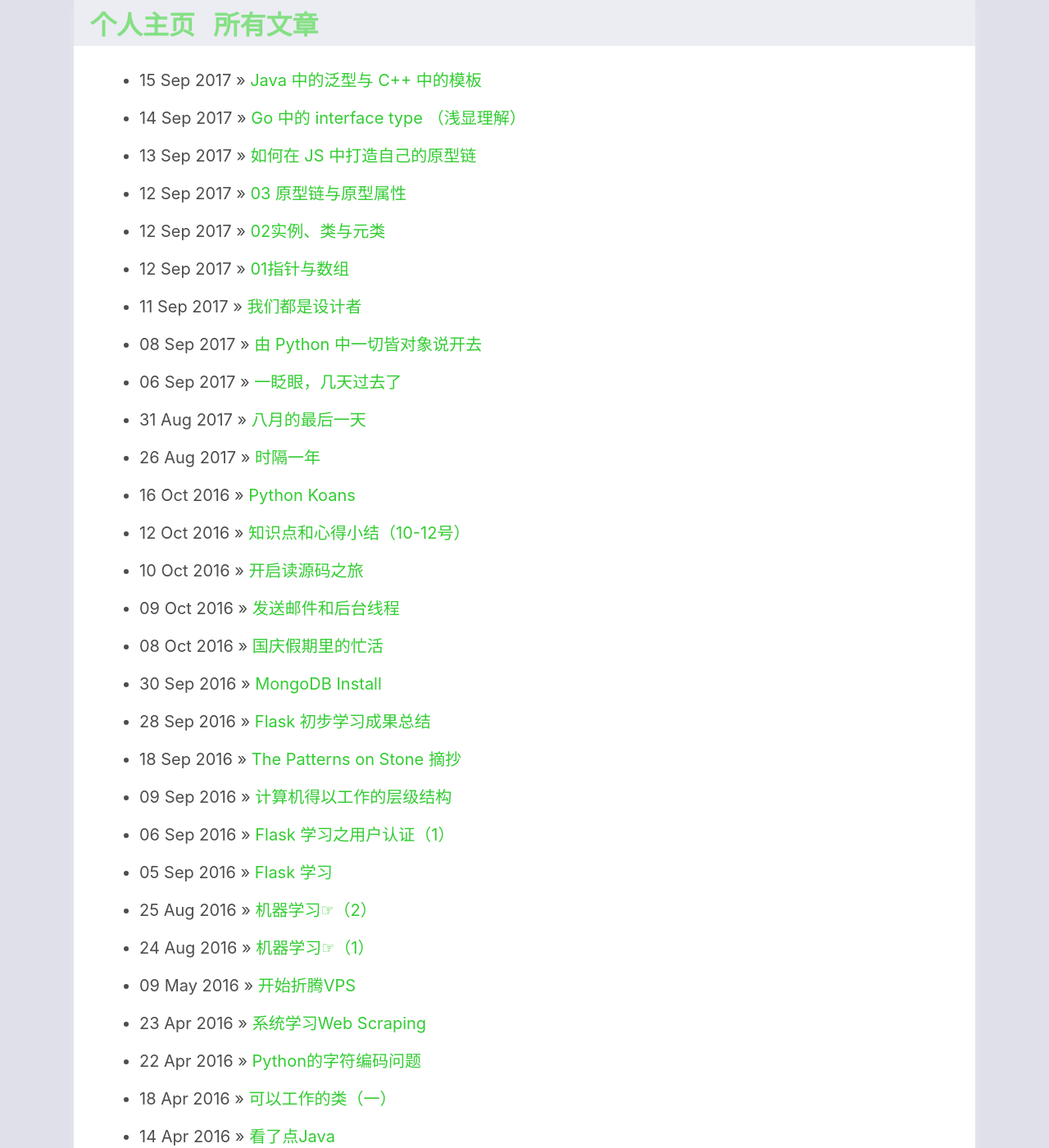
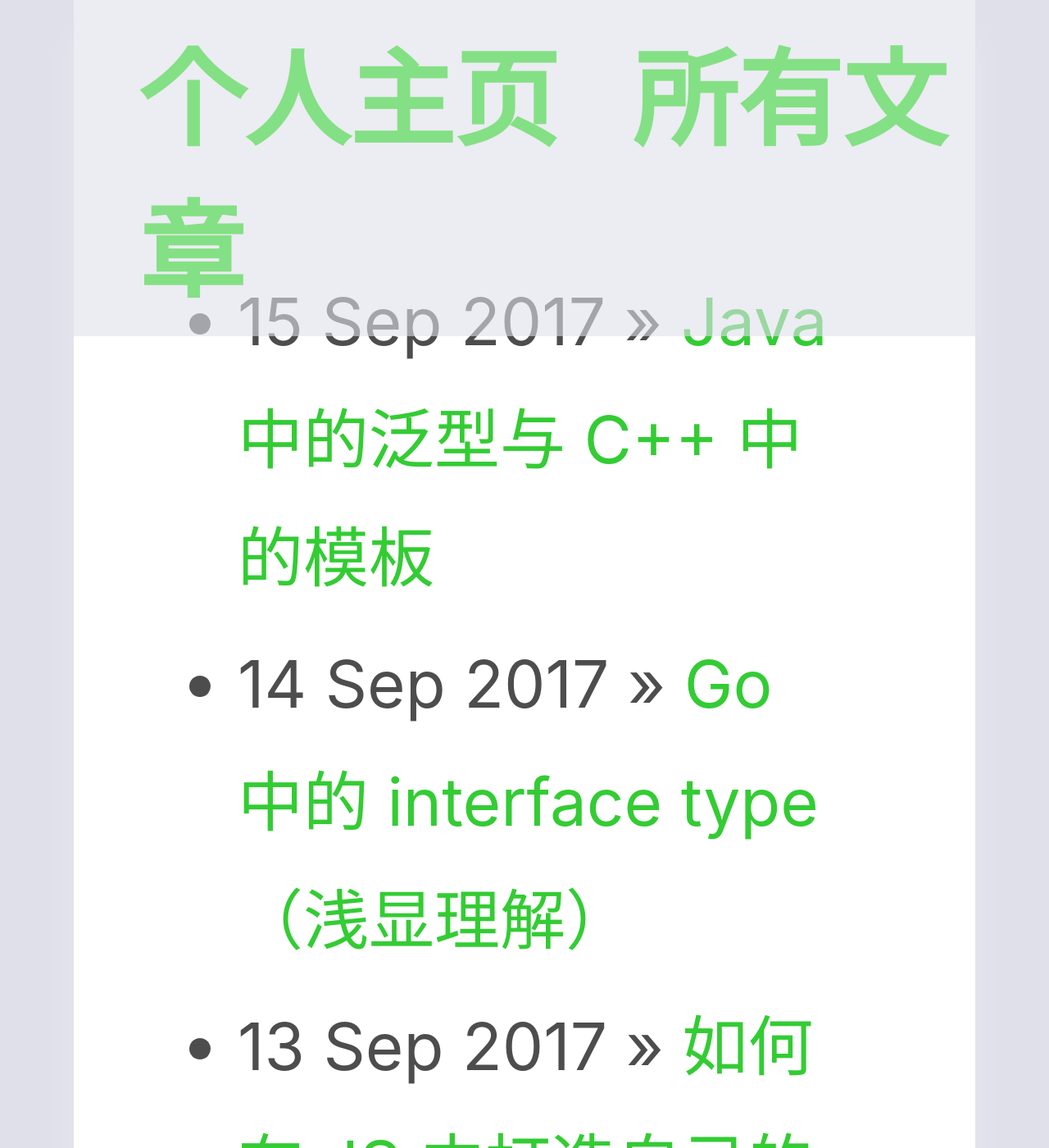
Before and after one commit to xxleyi/xxleyi.github.io, a Jekyll site: the page built from blog/index.html, in a window 1280 px wide and 1400 px high. Shown: the whole window at 82% size. Built offline with Jekyll 4.4.1, drawn with Linux system fonts in a browser that asks for light colours.

Commit message:
update the lookout.

```diff
--- a/css/post.css
+++ b/css/post.css
@@ -1,6 +1,32 @@
 html{
   margin: 0;
   font-size: 10px;
+}
+
+@media only screen and (min-width: 401px){
+    html {
+        font-size: 25px !important;
+    }
+}
+@media only screen and (min-width: 428px){
+    html {
+        font-size: 26.75px !important;
+    }
+}
+@media only screen and (min-width: 481px){
+    html {
+        font-size: 30px !important;
+    }
+}
+@media only screen and (min-width: 569px){
+    html {
+        font-size: 35px !important;
+    }
+}
+@media only screen and (min-width: 641px){
+    html {
+        font-size: 40px !important;
+    }
 }
 
 body {
```
